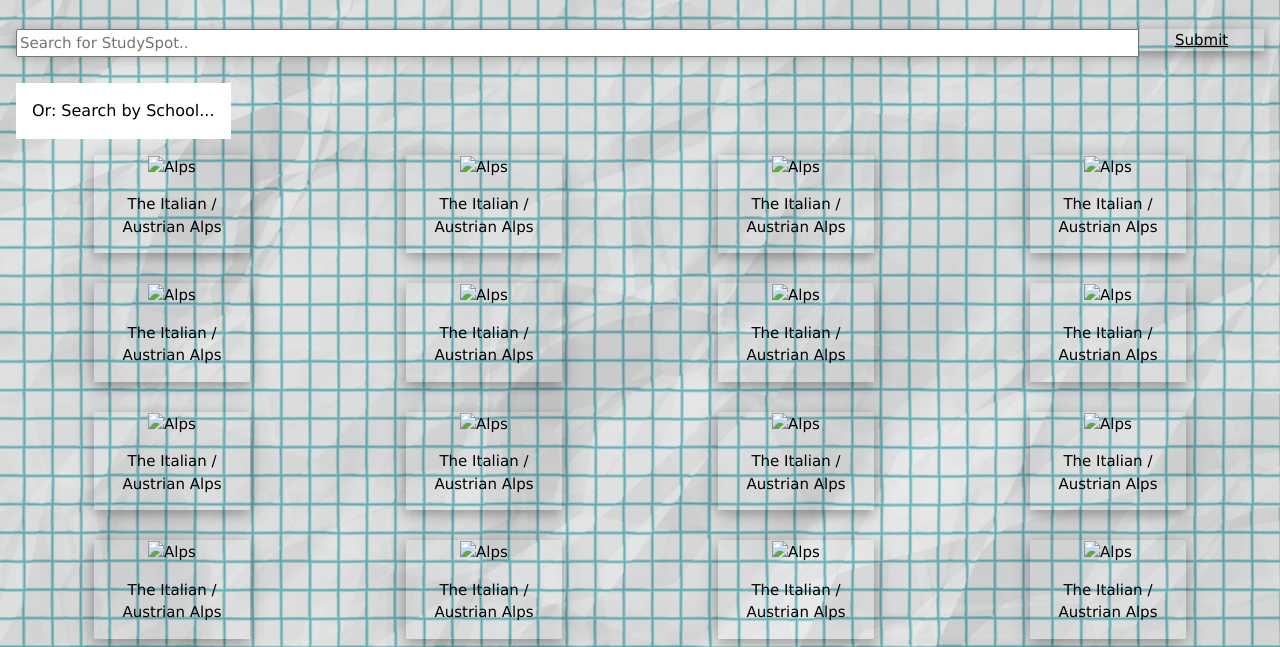
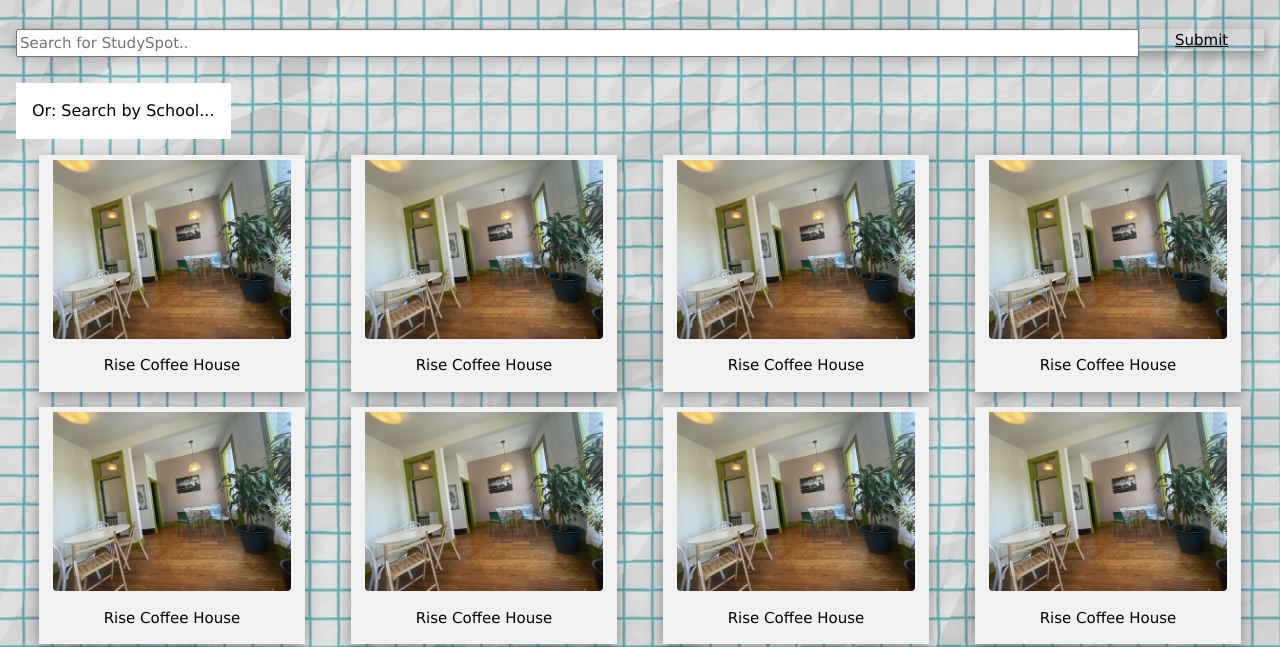
Before and after one commit to frenchytheasian/StudyServ, a plain HTML site: page frontend/index.html in a window 1280 px wide. Shown: the part 153-800 px from the top of the page. Drawn offline with nearby package versions, Linux system fonts and the light colour scheme.

Commit message:
Made the homepage prettier

```diff
--- a/frontend/index.html
+++ b/frontend/index.html
@@ -71,6 +71,21 @@
         .dropdown a:hover {background-color: #ddd;}
 
         .show {display: block;}
+
+/*Miscellaneous CSS*/
+
+        .w3-card-4 img {
+            width: 90%;
+            padding-top: 5px;
+            border-radius: 4px;
+        }
+
+        .w3-card-4.w3-light-grey {
+            width: 85%;
+            margin: auto;
+            margin-bottom: 5%
+        }
+
 </style>
 
 
@@ -93,7 +108,7 @@
         <center style="margin-top:50px">
             <input id="bar" class="w3-left" type="text" style="width:90%" placeholder="Search for StudySpot..">
             <!--Search Button-->
-            <a id="searchBtn" class="active" style="width:10%" href="#home">Submit</a>
+            <a id="searchBtn" class="active" style="width:10%" href="searchResults.html">Submit</a>
 
             <!--School selection-->
 
@@ -168,34 +183,34 @@
     <div class="w3-row w3-center" >
 
         <div class="w3-col l3">
-            <div class="w3-card-4" style="width:50%; margin:auto">
-                <img src="img_snowtops.jpg" alt="Alps">
+            <div class="w3-card-4 w3-light-grey">
+                <img src="images/o.jpg" alt="Alps">
                 <div class="w3-container w3-center">
-                <p>The Italian / Austrian Alps</p>
+                <p>Rise Coffee House</p>
                 </div>
             </div>
         </div>
         <div class="w3-col l3">
-            <div class="w3-card-4" style="width:50%; margin:auto">
-                <img src="img_snowtops.jpg" alt="Alps">
+            <div class="w3-card-4 w3-light-grey">
+                <img src="images/o.jpg" alt="Alps">
                 <div class="w3-container w3-center">
-                <p>The Italian / Austrian Alps</p>
+                <p>Rise Coffee House</p>
                 </div>
             </div>
         </div>
         <div class="w3-col l3">
-            <div class="w3-card-4" style="width:50%; margin:auto">
-                <img src="img_snowtops.jpg" alt="Alps">
+            <div class="w3-card-4 w3-light-grey">
+                <img src="images/o.jpg" alt="Alps">
                 <div class="w3-container w3-center">
-                <p>The Italian / Austrian Alps</p>
+                <p>Rise Coffee House</p>
                 </div>
             </div>
         </div>
         <div class="w3-col l3">
-            <div class="w3-card-4" style="width:50%; margin:auto">
-                <img src="img_snowtops.jpg" alt="Alps">
+            <div class="w3-card-4 w3-light-grey">
+                <img src="images/o.jpg" alt="Alps">
                 <div class="w3-container w3-center">
-                <p>The Italian / Austrian Alps</p>
+                <p>Rise Coffee House</p>
                 </div>
             </div>
         </div>
@@ -203,37 +218,37 @@
     <!--ROW1 END-->
 
     <!--ROW2-->
-    <div  style="margin-top:30px" class="w3-row w3-center" >
+    <div class="w3-row w3-center" >
 
         <div class="w3-col l3">
-            <div class="w3-card-4" style="width:50%; margin:auto">
-                <img src="img_snowtops.jpg" alt="Alps">
+            <div class="w3-card-4 w3-light-grey">
+                <img src="images/o.jpg" alt="Alps">
                 <div class="w3-container w3-center">
-                <p>The Italian / Austrian Alps</p>
+                <p>Rise Coffee House</p>
                 </div>
             </div>
         </div>
         <div class="w3-col l3">
-            <div class="w3-card-4" style="width:50%; margin:auto">
-                <img src="img_snowtops.jpg" alt="Alps">
+            <div class="w3-card-4 w3-light-grey">
+                <img src="images/o.jpg" alt="Alps">
                 <div class="w3-container w3-center">
-                <p>The Italian / Austrian Alps</p>
+                <p>Rise Coffee House</p>
                 </div>
             </div>
         </div>
         <div class="w3-col l3">
-            <div class="w3-card-4" style="width:50%; margin:auto">
-                <img src="img_snowtops.jpg" alt="Alps">
+            <div class="w3-card-4 w3-light-grey">
+                <img src="images/o.jpg" alt="Alps">
                 <div class="w3-container w3-center">
-                <p>The Italian / Austrian Alps</p>
+                <p>Rise Coffee House</p>
                 </div>
             </div>
         </div>
         <div class="w3-col l3">
-            <div class="w3-card-4" style="width:50%; margin:auto">
-                <img src="img_snowtops.jpg" alt="Alps">
+            <div class="w3-card-4 w3-light-grey">
+                <img src="images/o.jpg" alt="Alps">
                 <div class="w3-container w3-center">
-                <p>The Italian / Austrian Alps</p>
+                <p>Rise Coffee House</p>
                 </div>
             </div>
         </div>
@@ -241,37 +256,37 @@
     <!--ROW2 END-->
 
     <!--ROW3-->
-    <div  style="margin-top:30px" class="w3-row w3-center" >
+    <div class="w3-row w3-center" >
 
         <div class="w3-col l3">
-            <div class="w3-card-4" style="width:50%; margin:auto">
-                <img src="img_snowtops.jpg" alt="Alps">
+            <div class="w3-card-4 w3-light-grey">
+                <img src="images/o.jpg" alt="Alps">
                 <div class="w3-container w3-center">
-                <p>The Italian / Austrian Alps</p>
+                <p>Rise Coffee House</p>
                 </div>
             </div>
         </div>
         <div class="w3-col l3">
-            <div class="w3-card-4" style="width:50%; margin:auto">
-                <img src="img_snowtops.jpg" alt="Alps">
+            <div class="w3-card-4 w3-light-grey">
+                <img src="images/o.jpg" alt="Alps">
                 <div class="w3-container w3-center">
-                <p>The Italian / Austrian Alps</p>
+                <p>Rise Coffee House</p>
                 </div>
             </div>
         </div>
         <div class="w3-col l3">
-            <div class="w3-card-4" style="width:50%; margin:auto">
-                <img src="img_snowtops.jpg" alt="Alps">
+            <div class="w3-card-4 w3-light-grey">
+                <img src="images/o.jpg" alt="Alps">
                 <div class="w3-container w3-center">
-                <p>The Italian / Austrian Alps</p>
+                <p>Rise Coffee House</p>
                 </div>
             </div>
         </div>
         <div class="w3-col l3">
-            <div class="w3-card-4" style="width:50%; margin:auto">
-                <img src="img_snowtops.jpg" alt="Alps">
+            <div class="w3-card-4 w3-light-grey">
+                <img src="images/o.jpg" alt="Alps">
                 <div class="w3-container w3-center">
-                <p>The Italian / Austrian Alps</p>
+                <p>Rise Coffee House</p>
                 </div>
             </div>
         </div>
@@ -279,37 +294,37 @@
     <!--ROW3 END-->
 
     <!--ROW4-->
-    <div  style="margin-top:30px; margin-bottom:100px" class="w3-row w3-center" >
+    <div class="w3-row w3-center" >
 
         <div class="w3-col l3">
-            <div class="w3-card-4" style="width:50%; margin:auto">
-                <img src="img_snowtops.jpg" alt="Alps">
+            <div class="w3-card-4 w3-light-grey">
+                <img src="images/o.jpg" alt="Alps">
                 <div class="w3-container w3-center">
-                <p>The Italian / Austrian Alps</p>
+                <p>Rise Coffee House</p>
                 </div>
             </div>
         </div>
         <div class="w3-col l3">
-            <div class="w3-card-4" style="width:50%; margin:auto">
-                <img src="img_snowtops.jpg" alt="Alps">
+            <div class="w3-card-4 w3-light-grey">
+                <img src="images/o.jpg" alt="Alps">
                 <div class="w3-container w3-center">
-                <p>The Italian / Austrian Alps</p>
+                <p>Rise Coffee House</p>
                 </div>
             </div>
         </div>
         <div class="w3-col l3">
-            <div class="w3-card-4" style="width:50%; margin:auto">
-                <img src="img_snowtops.jpg" alt="Alps">
+            <div class="w3-card-4 w3-light-grey">
+                <img src="images/o.jpg" alt="Alps">
                 <div class="w3-container w3-center">
-                <p>The Italian / Austrian Alps</p>
+                <p>Rise Coffee House</p>
                 </div>
             </div>
         </div>
         <div class="w3-col l3">
-            <div class="w3-card-4" style="width:50%; margin:auto">
-                <img src="img_snowtops.jpg" alt="Alps">
+            <div class="w3-card-4 w3-light-grey">
+                <img src="images/o.jpg" alt="Alps">
                 <div class="w3-container w3-center">
-                <p>The Italian / Austrian Alps</p>
+                <p>Rise Coffee House</p>
                 </div>
             </div>
         </div>
```
Also changed, not shown: frontend/images/o.jpg (added).
